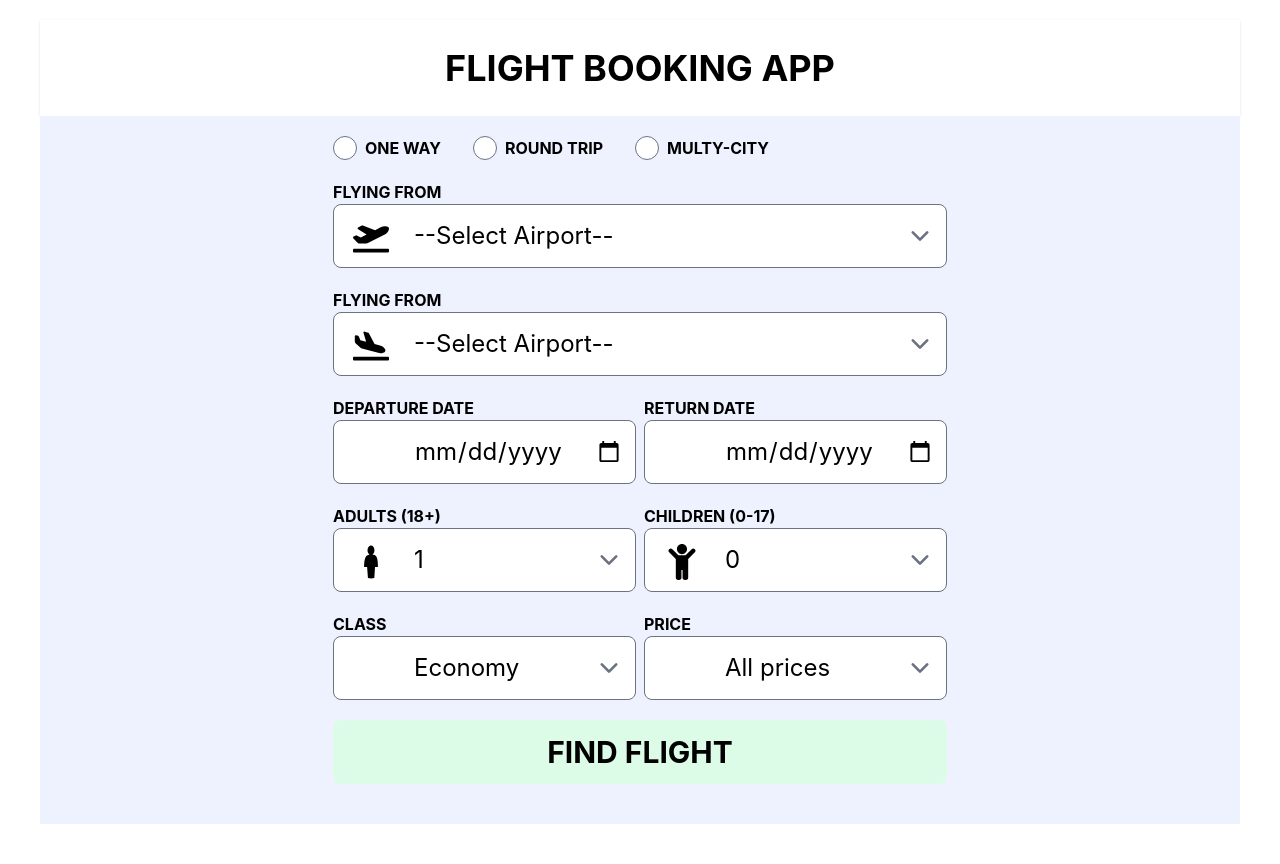
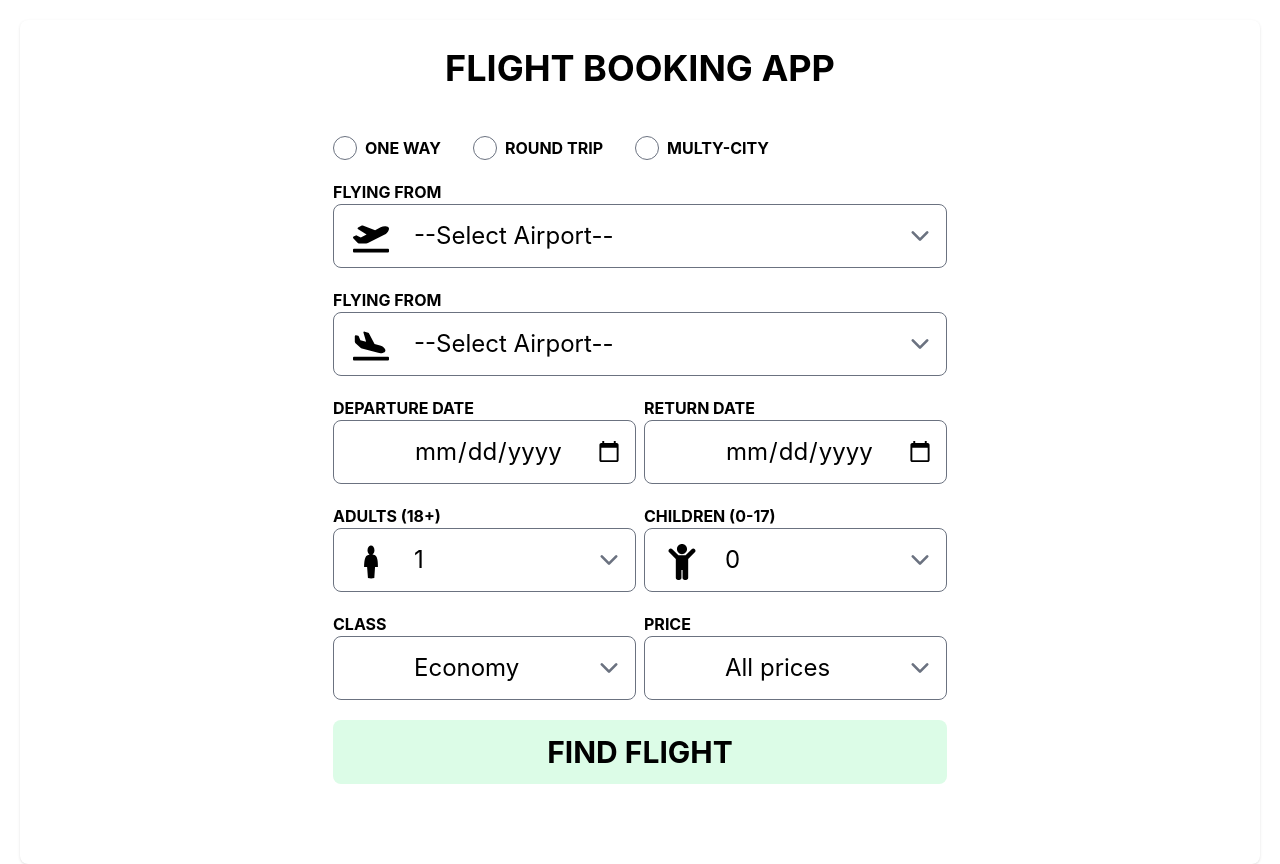
Before and after one commit to CristinaBoboc20/MDS_project, a React (Create React App) app in the folder flight/: page / in a window 1280 px wide. Built offline with nearby package versions, Linux system fonts and the light colour scheme.

Commit message:
changed style

```diff
--- a/flight/src/components/FlightApp.jsx
+++ b/flight/src/components/FlightApp.jsx
@@ -12,15 +12,15 @@ const FlightApp = () => {
 
     <section>
       <form onSubmit={handleSubmit(onSubmit)}>
-        <div className="bg-white w-auto h-auto pb-10 mt-5 mx-5 px-5 rounded-lg">
+        <div className="bg-white w-auto h-auto pb-10 mt-5 mx-5 px-5 rounded-lg shadow">
         {/* {header section} */}
-        <div className='h-24 flex justify-center items-center shadow'>
+        <div className='h-24 flex justify-center items-center'>
           <p className='uppercase font-bold text-4xl text-center'>flight booking app</p>
         </div>
 
         {/* {body section} */}
         <div>
-          <div className='grid justify-center space-y-5 bg-indigo-50 pb-10'>
+          <div className='grid justify-center space-y-5 pb-10'>
             <div >
               <div className='flex space-x-8 mt-5'>
                 <div className='flex items-center space-x-2'>
```
